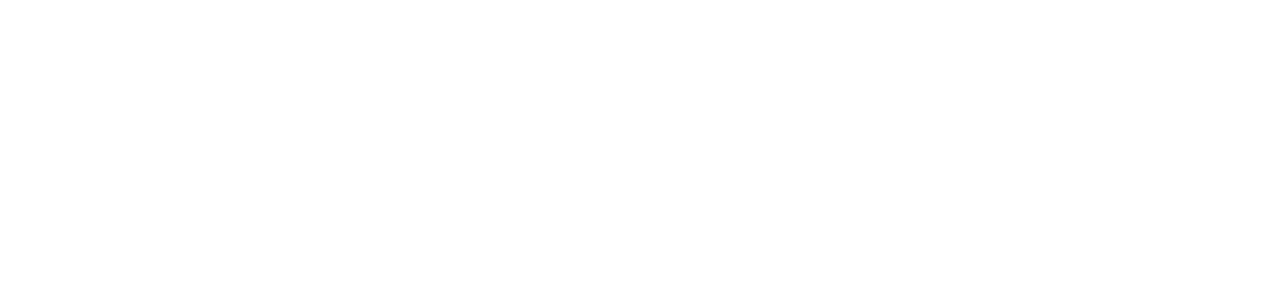
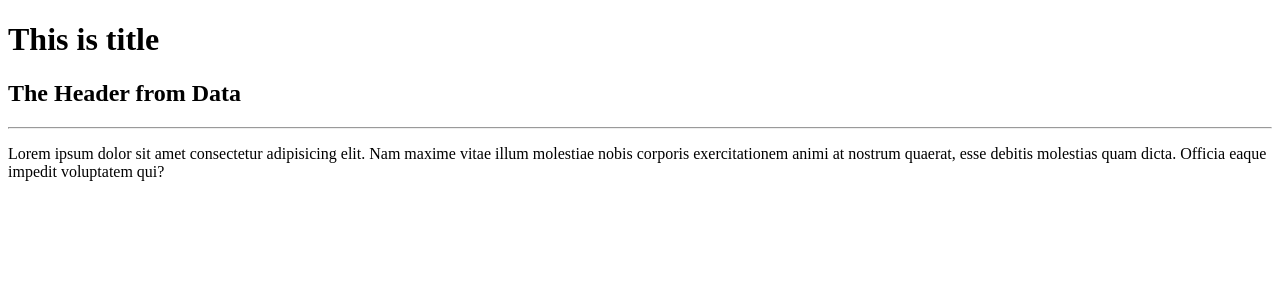
Before and after one commit to SergeyLoveyko/vue-education, a Vue app in the folder 06_All_about_components/vue-components-main/: page / in a window 1280 px wide. Shown: the top 300 px of the page. Built offline with nearby package versions, Linux system fonts and the light colour scheme.

Commit message:
fead: 6_AoC - lesson_2 - how components work

```diff
--- a/06_All_about_components/vue-components-main/src/App.vue
+++ b/06_All_about_components/vue-components-main/src/App.vue
@@ -1,7 +1,7 @@
 <template>
   <div>
-
-
+    <h1>This is title</h1>
+    <the-header></the-header>
   </div>
 </template>
 
--- /dev/null
+++ b/06_All_about_components/vue-components-main/src/TheHeader.vue
@@ -0,0 +1,15 @@
+<template>
+  <h2>{{ title }}</h2>
+  <hr />
+  <p>Lorem ipsum dolor sit amet consectetur adipisicing elit. Nam maxime vitae illum molestiae nobis corporis exercitationem animi at nostrum quaerat, esse debitis molestias quam dicta. Officia eaque impedit voluptatem qui?</p>
+</template>
+
+<script>
+export default {
+  data() {
+    return {
+      title: 'The Header from Data'
+    }
+  }
+}
+</script>
```
Also changed, not shown: 06_All_about_components/vue-components-main/src/main.js (+7 -1 lines).
